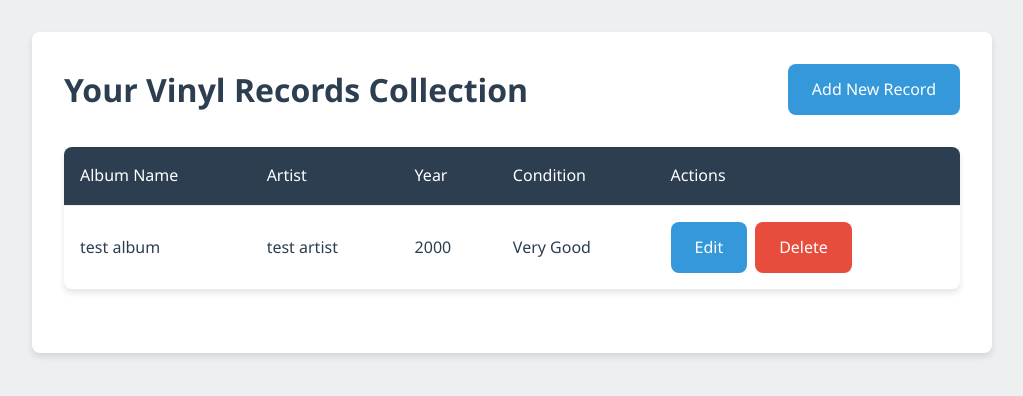
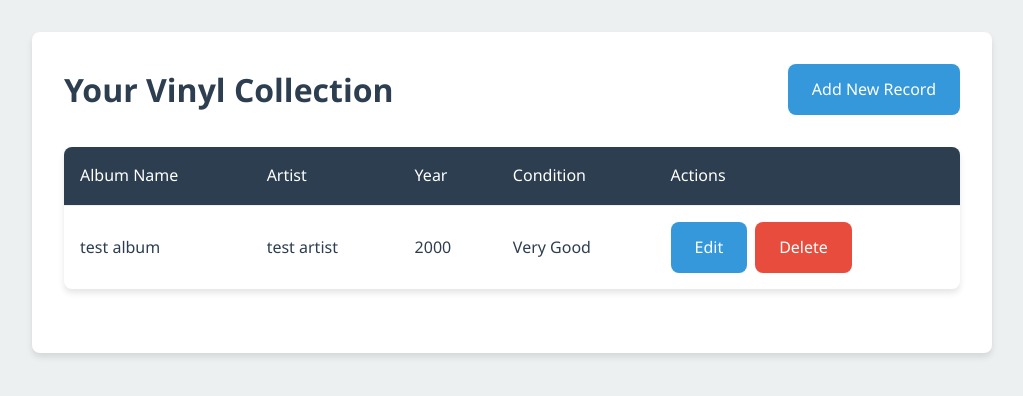
Before and after one commit to anshulmalhotraa/Vinyl-Records-App, a Flask app: page /dashboard in a window 1280 px wide. Shown: the part 78-474 px from the top of the page, without its empty margins (128-1151 px from the left). Run offline with Flask 3, Linux system fonts and the light colour scheme; a user stored in the database is signed in; data comes from the database, SQL or seed files in the repository.

Commit message:
Update dashboard.html

```diff
--- a/templates/dashboard.html
+++ b/templates/dashboard.html
@@ -3,7 +3,7 @@
 {% block content %}
     <div class="card">
         <div style="display: flex; justify-content: space-between; align-items: center; margin-bottom: 2rem;">
-            <h2 class="page-title" style="margin: 0;">Your Vinyl Records Collection</h2>
+            <h2 class="page-title" style="margin: 0;">Your Vinyl  Collection</h2>
             <a href="{{ url_for('add_record') }}" class="btn">Add New Record</a>
         </div>
 
```
